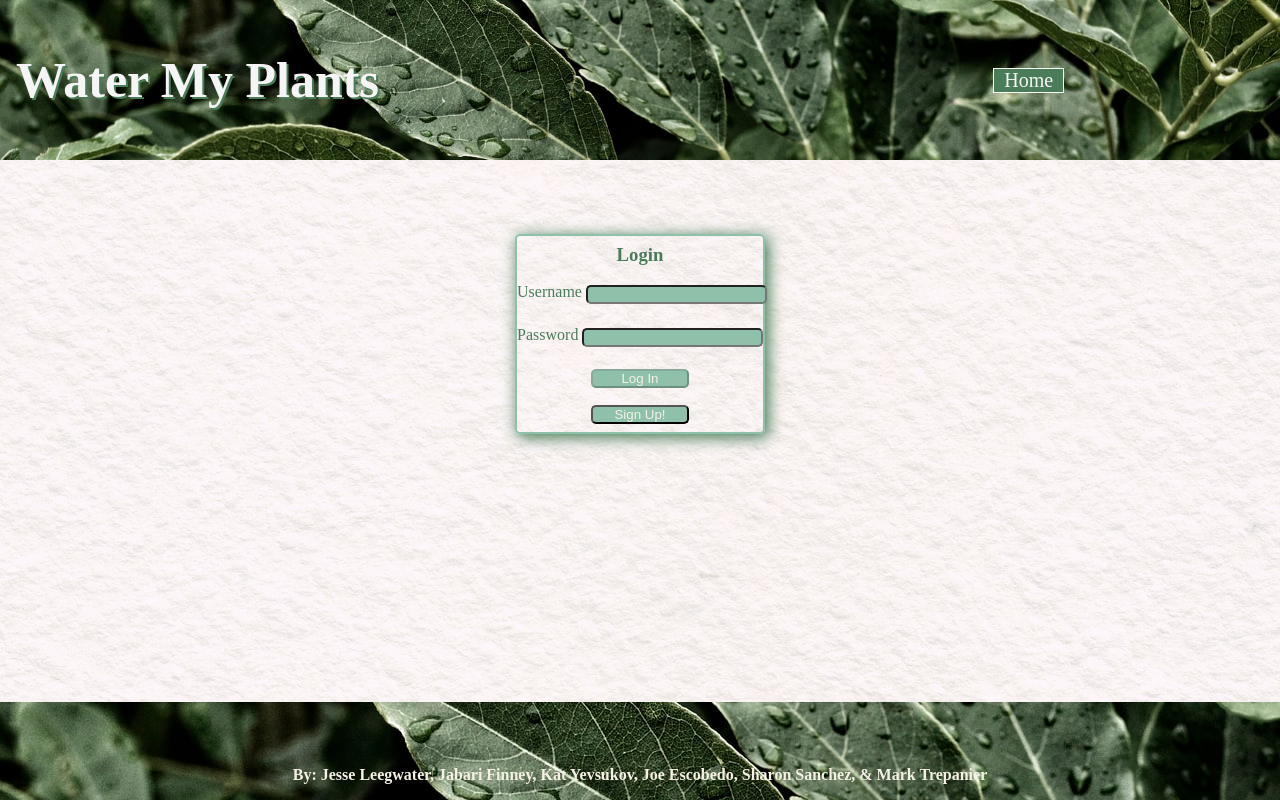
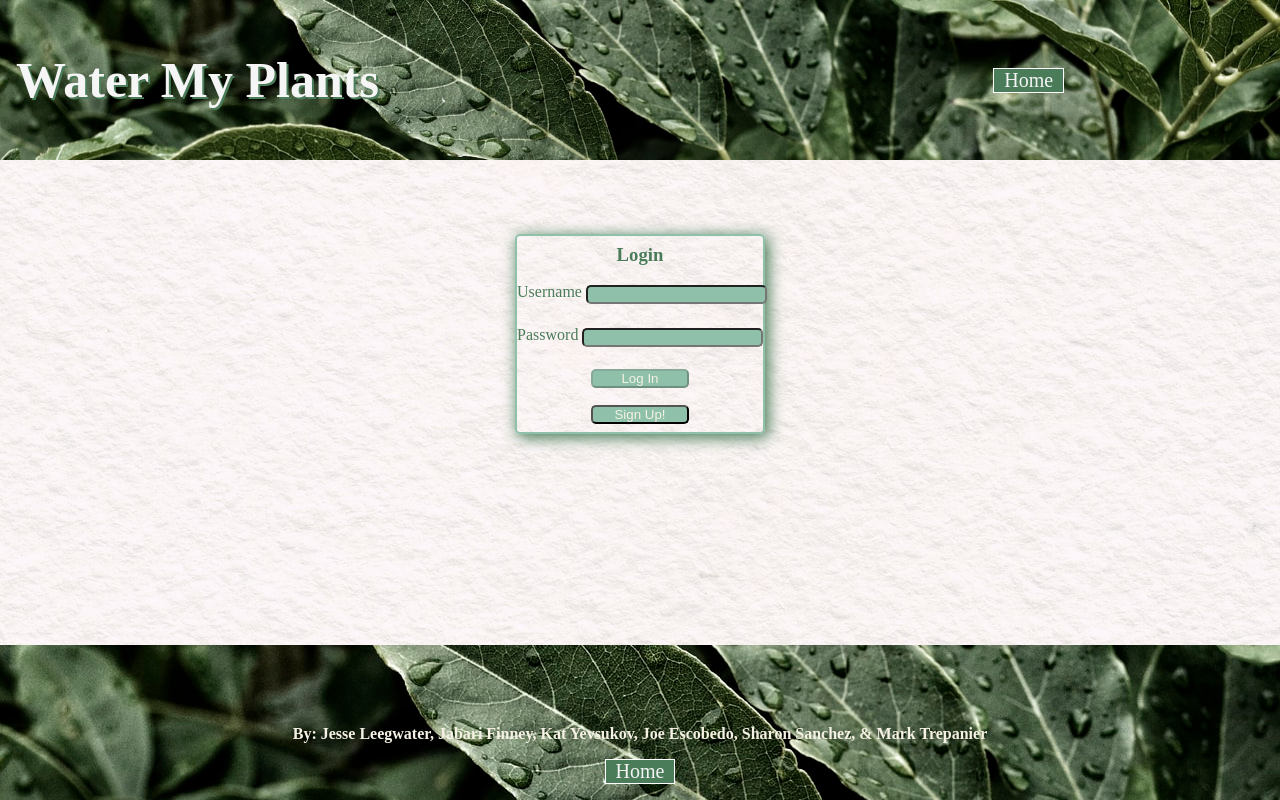
Before and after one commit to ft-water-my-plants-5/front-end, a React (Create React App) app in the folder water-my-plants-app/: page / in a window 1280 px wide. Built offline with nearby package versions, Linux system fonts and the light colour scheme.

Commit message:
added navbar to footer

```diff
--- a/water-my-plants-app/src/App.js
+++ b/water-my-plants-app/src/App.js
@@ -41,7 +41,7 @@ function App() {
           <LoginSignup setIsLoggedIn={setIsLoggedIn} />
         </Route>
       </Switch>
-      <Footer />
+      <Footer isLoggedIn={isLoggedIn} setIsLoggedIn={setIsLoggedIn}/>
     </div>
   );
 }
--- a/water-my-plants-app/src/components/Footer.js
+++ b/water-my-plants-app/src/components/Footer.js
@@ -1,30 +1,40 @@
-import React from 'react';
-import styled from 'styled-components'
+import React from "react";
+import styled from "styled-components";
 import heroPhoto from "../images/hero-photo.jpeg";
-import NavBar from "./Navbar"
+import NavBar from "./Navbar";
 
 const StyledFooter = styled.footer`
   position: sticky;
   bottom: 0;
   left: 0;
   right: 0;
-    background-color: ${props => props.theme.colors.laurelGreen};
-    background-image: url(${heroPhoto});;
+  background-color: ${(props) => props.theme.colors.laurelGreen};
+  background-image: url(${heroPhoto});
   height: 10%;
   margin-top: auto;
+  display: flex;
+  flex-direction: column;
+  align-items: center;
+  padding: 1em 0;
 
-    h4{
-    color: ${props => props.theme.colors.eggshell};
+  h4 {
+    color: ${(props) => props.theme.colors.eggshell};
     text-align: center;
     margin-top: 4em;
     margin-bottom: 1em;
   }
-`
-export default function Footer(){
-    return(
+`;
+export default function Footer(props) {
+  return (
     <StyledFooter>
-
-    <h4>By: Jesse Leegwater, Jabari Finney, Kat Yevsukov, Joe Escobedo, Sharon Sanchez, & Mark Trepanier </h4>
+      <h4>
+        By: Jesse Leegwater, Jabari Finney, Kat Yevsukov, Joe Escobedo, Sharon
+        Sanchez, & Mark Trepanier{" "}
+      </h4>
+      <NavBar
+        isLoggedIn={props.isLoggedIn}
+        setIsLoggedIn={props.setIsLoggedIn}
+      />
     </StyledFooter>
-    )
+  );
 }
--- a/water-my-plants-app/src/index.css
+++ b/water-my-plants-app/src/index.css
@@ -16,9 +16,7 @@ body{
   font-size: 1.6rem;
   background-image: url(./images/background.jpeg);
   background-color: #f5f1e4;
-  min-height: 100vh;
-  display: flex;
-  flex-direction: column;
+
 }
 
 
```
Lines whose indentation alone changed are shown as unchanged.
